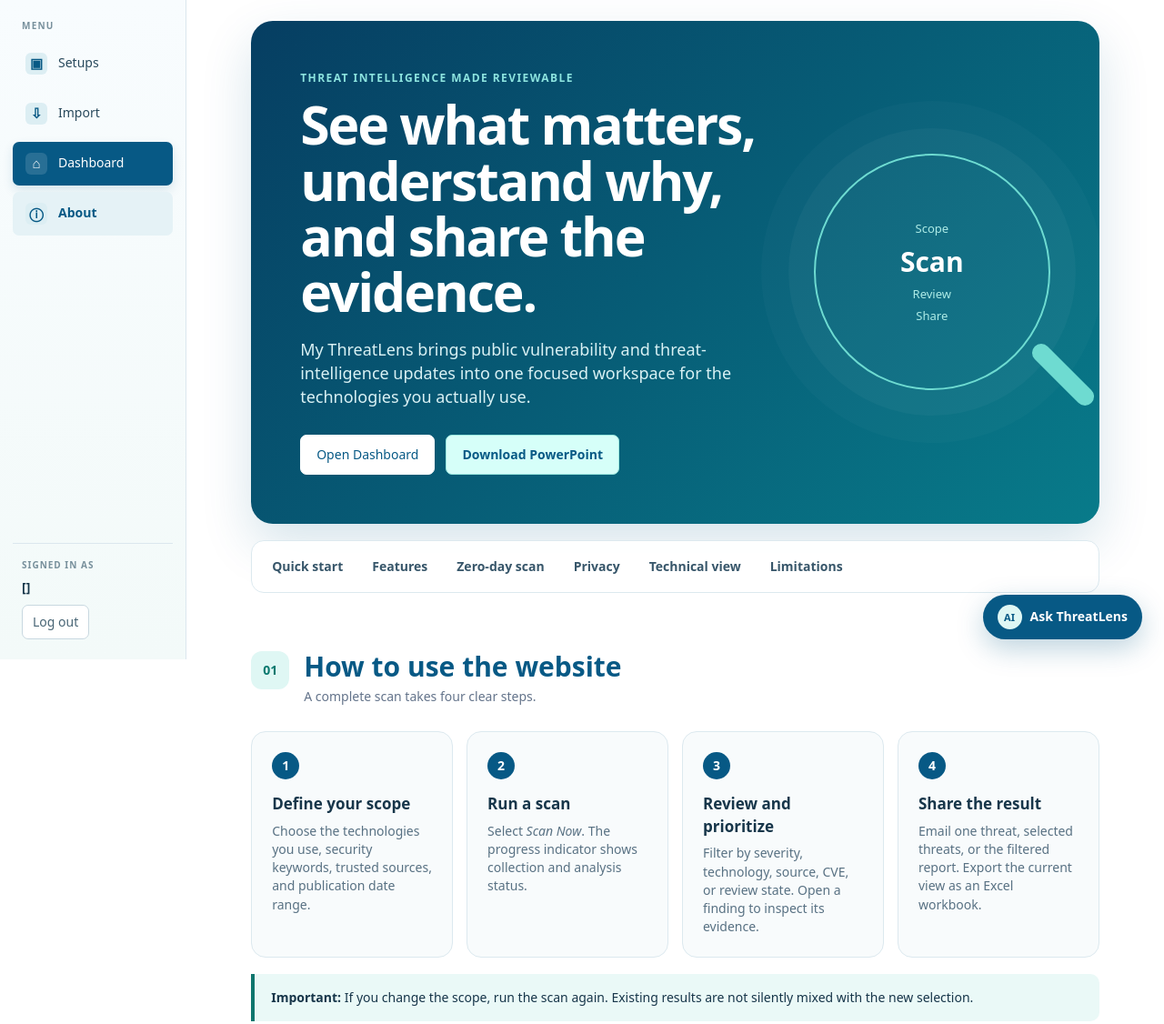
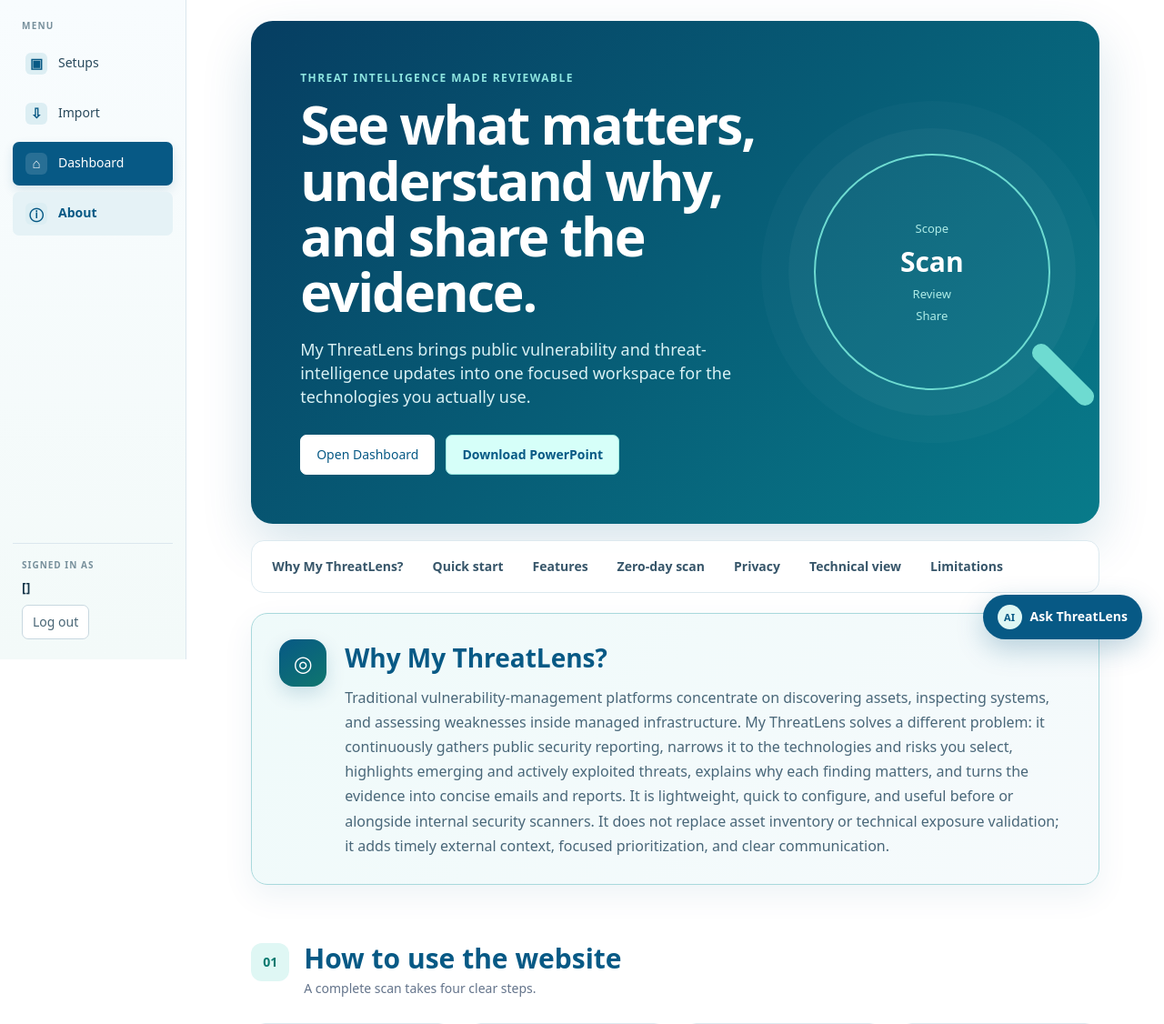
Before and after one commit to arseneliane/my-threatlens, a Python web app: template app/templates/about.html in a window 1280 px wide. Shown: the part 75-1201 px from the top of the page at 91% size. Run offline with Jinja, Linux system fonts and the light colour scheme; the template is opened without the code that fills it: most values are stand-ins (such as "Sample title", 1, 10 or a date in 2020).

Commit message:
Explain why My ThreatLens is different

```diff
--- /dev/null
+++ b/app/static/why.css
@@ -0,0 +1,43 @@
+.why-section {
+  scroll-margin-top: 145px;
+  display: grid;
+  grid-template-columns: auto 1fr;
+  gap: 20px;
+  margin-top: 22px;
+  padding: 28px 30px;
+  border: 1px solid #a9d9dc;
+  border-radius: 18px;
+  background: linear-gradient(135deg, #effafa, #f6fafc);
+  box-shadow: 0 12px 34px #07598512;
+}
+
+.why-mark {
+  display: grid;
+  place-items: center;
+  width: 52px;
+  height: 52px;
+  border-radius: 16px;
+  background: linear-gradient(145deg, #075985, #0f766e);
+  color: #fff;
+  font-size: 24px;
+  box-shadow: 0 8px 20px #0759852b;
+}
+
+.why-section h2 {
+  margin: 0 0 10px;
+  color: #075985;
+  font-size: 28px;
+}
+
+.why-section p {
+  max-width: 1050px;
+  margin: 0;
+  color: #496779;
+  font-size: 16px;
+  line-height: 1.7;
+}
+
+@media (max-width: 600px) {
+  .why-section { grid-template-columns: 1fr; padding: 24px; }
+  .why-section h2 { font-size: 24px; }
+}
--- a/app/templates/about.html
+++ b/app/templates/about.html
@@ -4,14 +4,15 @@
   <meta charset="utf-8"><meta name="viewport" content="width=device-width,initial-scale=1">
   <title>About &amp; User Guide · My ThreatLens</title>
   <link rel="icon" type="image/png" href="/static/my-threatlens-logo.png">
-  <link rel="stylesheet" href="/static/app.css"><link rel="stylesheet" href="/static/brand.css"><link rel="stylesheet" href="/static/sidebar.css"><link rel="stylesheet" href="/static/account.css"><link rel="stylesheet" href="/static/site-chat.css"><link rel="stylesheet" href="/static/about.css">
+  <link rel="stylesheet" href="/static/app.css"><link rel="stylesheet" href="/static/brand.css"><link rel="stylesheet" href="/static/sidebar.css"><link rel="stylesheet" href="/static/account.css"><link rel="stylesheet" href="/static/site-chat.css"><link rel="stylesheet" href="/static/about.css"><link rel="stylesheet" href="/static/why.css">
 </head>
 <body>
 <header><div class="brand-area"><img class="brand-logo" src="/static/my-threatlens-logo.png" alt="My ThreatLens"><strong>About &amp; User Guide</strong></div></header>
 <aside id="appSidebar" class="app-sidebar" aria-label="Main navigation"><span class="sidebar-label">Menu</span><nav><a class="button" href="/?open=setups"><span class="nav-icon">▣</span><span>Setups</span></a><a class="button" href="/?open=import"><span class="nav-icon">⇩</span><span>Import</span></a><a class="button sidebar-save" href="/"><span class="nav-icon">⌂</span><span>Dashboard</span></a><a class="button active-nav" href="/about" aria-current="page"><span class="nav-icon">ⓘ</span><span>About</span></a></nav><div class="account-panel"><span class="account-label">Signed in as</span><span class="account-user" title="{{ username }}">{{ username }}</span><form class="logout-form" method="post" action="/logout"><button class="logout-button" type="submit">Log out</button></form></div></aside>
 <main class="about-guide">
   <section class="about-hero"><div><span class="eyebrow">Threat intelligence made reviewable</span><h1>See what matters, understand why, and share the evidence.</h1><p>My ThreatLens brings public vulnerability and threat-intelligence updates into one focused workspace for the technologies you actually use.</p><div class="hero-actions"><a class="button primary" href="/">Open Dashboard</a><a class="button download-deck" href="/static/My-ThreatLens-Presentation.pptx" download>Download PowerPoint</a></div></div><div class="hero-lens" aria-hidden="true"><span>Scope</span><b>Scan</b><span>Review</span><i>Share</i></div></section>
-  <nav class="guide-jump" aria-label="About page sections"><a href="#quick-start">Quick start</a><a href="#features">Features</a><a href="#zero-days">Zero-day scan</a><a href="#privacy">Privacy</a><a href="#technical">Technical view</a><a href="#limitations">Limitations</a></nav>
+  <nav class="guide-jump" aria-label="About page sections"><a href="#why">Why My ThreatLens?</a><a href="#quick-start">Quick start</a><a href="#features">Features</a><a href="#zero-days">Zero-day scan</a><a href="#privacy">Privacy</a><a href="#technical">Technical view</a><a href="#limitations">Limitations</a></nav>
+  <section id="why" class="why-section"><span class="why-mark" aria-hidden="true">◎</span><div><h2>Why My ThreatLens?</h2><p>Traditional vulnerability-management platforms concentrate on discovering assets, inspecting systems, and assessing weaknesses inside managed infrastructure. My ThreatLens solves a different problem: it continuously gathers public security reporting, narrows it to the technologies and risks you select, highlights emerging and actively exploited threats, explains why each finding matters, and turns the evidence into concise emails and reports. It is lightweight, quick to configure, and useful before or alongside internal security scanners. It does not replace asset inventory or technical exposure validation; it adds timely external context, focused prioritization, and clear communication.</p></div></section>
   <section id="quick-start" class="guide-section"><div class="section-heading"><span>01</span><div><h2>How to use the website</h2><p>A complete scan takes four clear steps.</p></div></div><div class="steps-grid"><article><b>1</b><h3>Define your scope</h3><p>Choose the technologies you use, security keywords, trusted sources, and publication date range.</p></article><article><b>2</b><h3>Run a scan</h3><p>Select <em>Scan Now</em>. The progress indicator shows collection and analysis status.</p></article><article><b>3</b><h3>Review and prioritize</h3><p>Filter by severity, technology, source, CVE, or review state. Open a finding to inspect its evidence.</p></article><article><b>4</b><h3>Share the result</h3><p>Email one threat, selected threats, or the filtered report. Export the current view as an Excel workbook.</p></article></div><div class="callout"><strong>Important:</strong> If you change the scope, run the scan again. Existing results are not silently mixed with the new selection.</div></section>
   <section id="features" class="guide-section"><div class="section-heading"><span>02</span><div><h2>What you can do</h2><p>From monitoring to a supervisor-ready report.</p></div></div><div class="feature-grid"><article><span>◎</span><h3>Multiple setups</h3><p>Save different monitoring scopes for different systems, teams, or technology stacks.</p></article><article><span>⚑</span><h3>Biggest threat</h3><p>The dashboard highlights the highest-priority current finding and lets you email it alone.</p></article><article><span>⌕</span><h3>Focused filtering</h3><p>Find a specific severity, platform, CVE, source, or review status without rescanning.</p></article><article><span>✉</span><h3>Relevant email</h3><p>Send a compact report containing the essential risk, evidence, affected technology, and source.</p></article><article><span>⇩</span><h3>Excel export</h3><p>Download the visible filtered results for offline review and approved sharing channels.</p></article><article><span>✦</span><h3>AI assistance</h3><p>Ask about the whole workspace or one finding while keeping the cited source as the authority.</p></article></div></section>
   <section id="zero-days" class="guide-section split-section"><div><div class="section-heading"><span>03</span><div><h2>Zero-day &amp; active-exploitation scan</h2><p>A separate priority view for urgent published intelligence.</p></div></div><p>Select <em>Scan for Zero Days</em> to look specifically for explicit zero-day reporting, CISA Known Exploited Vulnerabilities signals, active exploitation, and public proof-of-concept reporting that matches your scope.</p><ul class="check-list"><li>Results stay separate from the normal findings table.</li><li>Metrics distinguish explicit zero-days from active-exploitation signals.</li><li>Source coverage shows whether the selected feeds answered successfully.</li><li>A failed source produces an unavailable warning—not a false “safe” conclusion.</li></ul></div><aside class="truth-card"><span>What it does not do</span><h3>It does not scan your devices.</h3><p>My ThreatLens monitors published intelligence. Confirm exposure with your asset inventory, affected-version checks, vendor guidance, and approved security tools.</p></aside></section>
```
Also changed, not shown: tests/test_api.py (+2 -0 lines).
